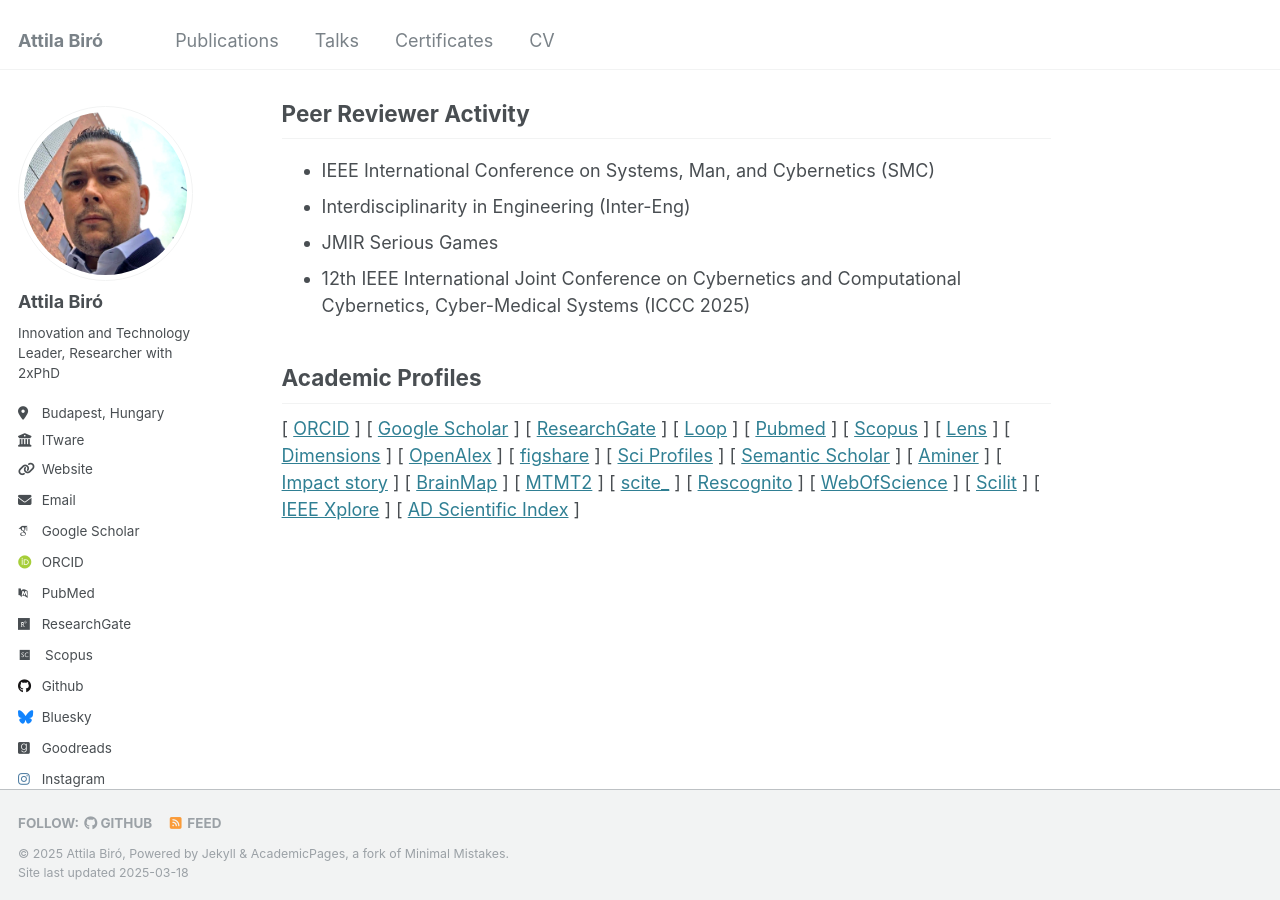
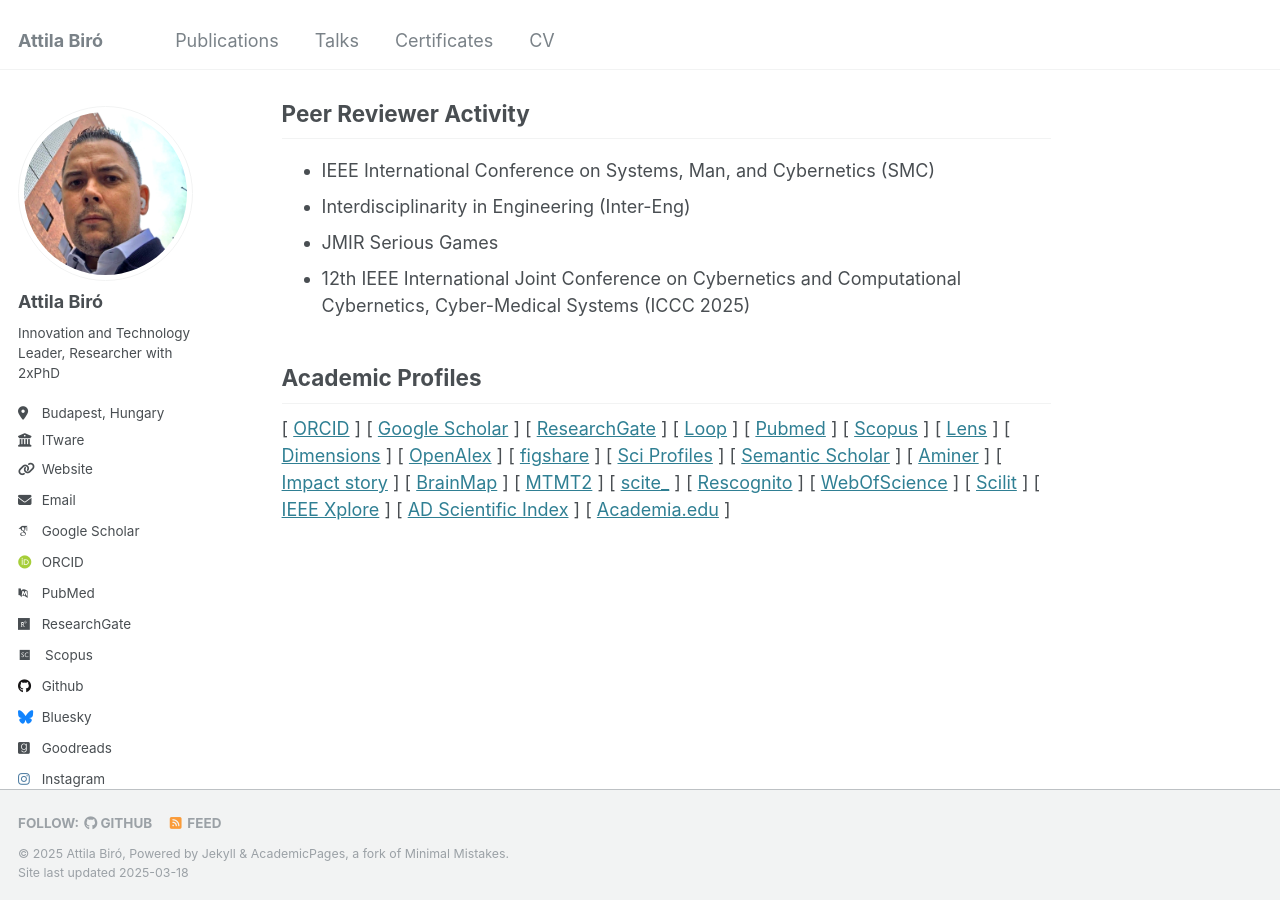
Before and after one commit to biroka/biroka.github.io, a Jekyll site: the page built from _pages/about.md, in a window 1280 px wide and 900 px high, scrolled down 1877 px. Built offline with Jekyll 4.4.1, drawn with Linux system fonts in a browser that asks for light colours; some web fonts are replaced.

Commit message:
Update about.md

```diff
--- a/_pages/about.md
+++ b/_pages/about.md
@@ -67,3 +67,4 @@ Academic Profiles
 [ <a target="_new" href="https://www.scilit.com/scholars/16248794">Scilit</a> ]
 [ <a target="_new" href="https://ieeexplore.ieee.org/author/38110388500">IEEE Xplore</a> ]
 [ <a target="_new" href="https://www.adscientificindex.com/scientist/attila-biro/5929036">AD Scientific Index</a> ]
+[ <a target="_new" href="https://uma.academia.edu/AttilaBiro">Academia.edu</a> ]
```
